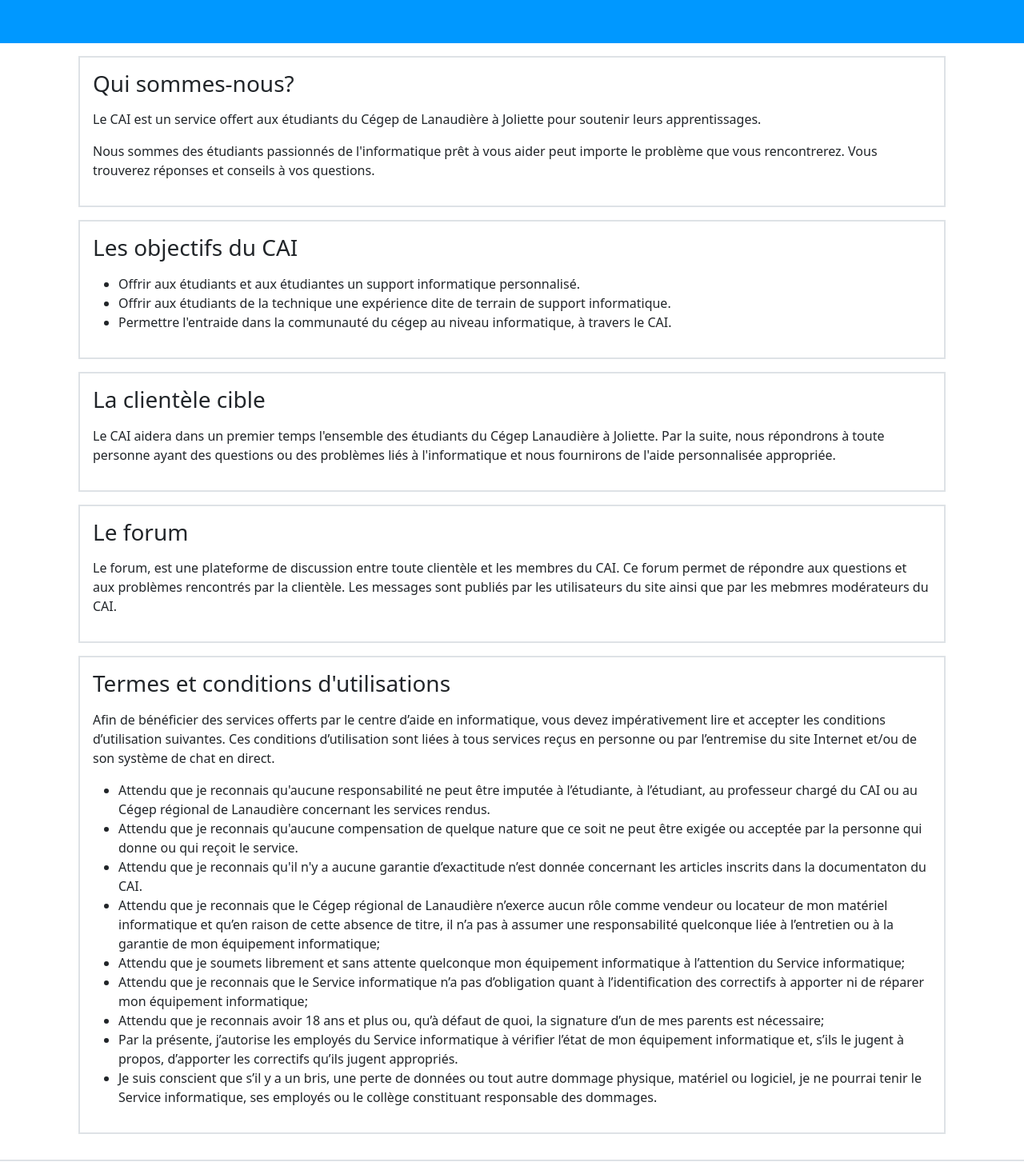
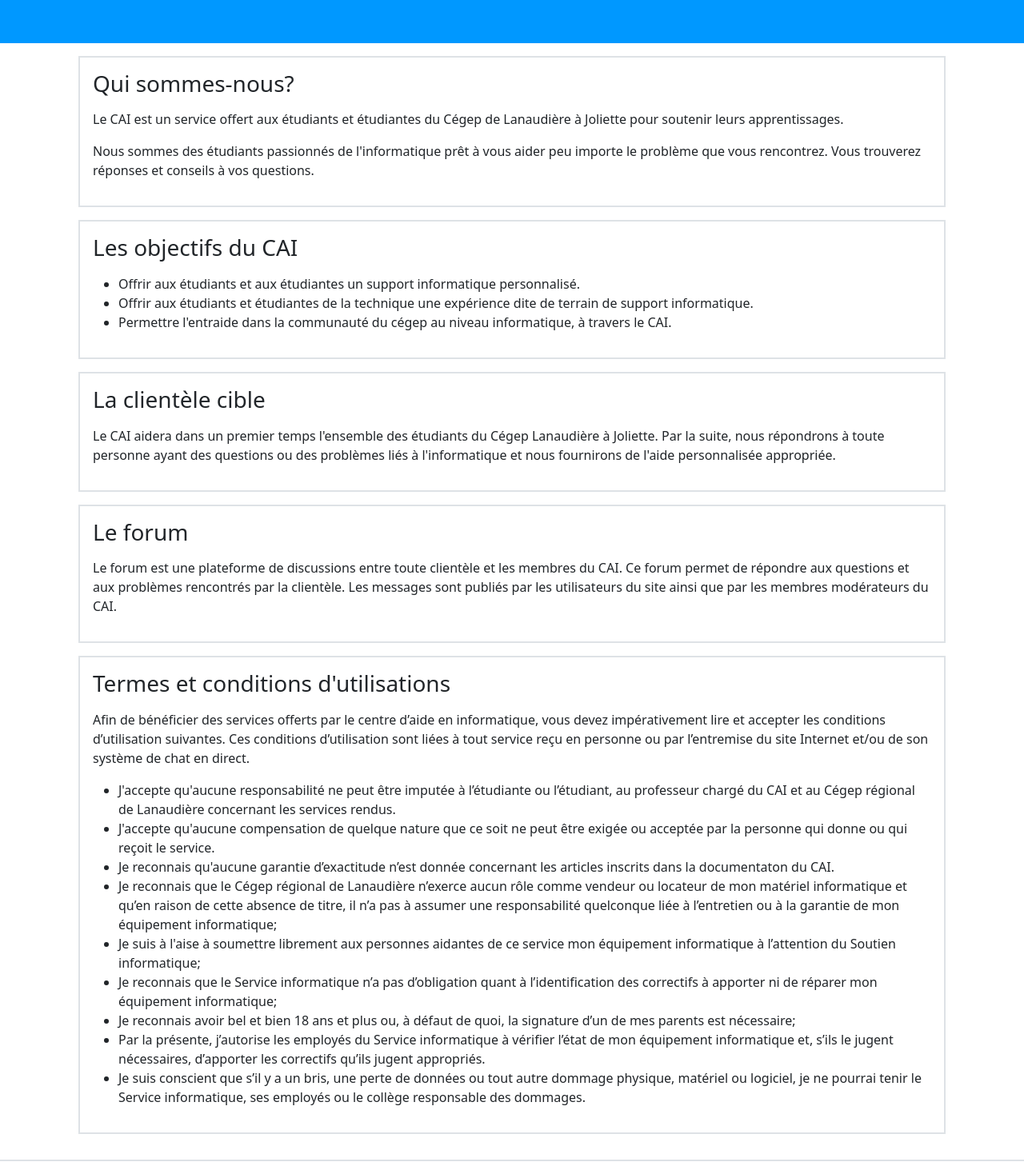
Before and after one commit to darkhappy/projet-soutien, a React (Create React App) app: page /about in a window 1280 px wide. Shown: the part 282-1750 px from the top of the page at 80% size. Built offline with nearby package versions, Linux system fonts and the light colour scheme.

Commit message:
Correction des erreurs de français

```diff
--- a/src/routes/About/About.jsx
+++ b/src/routes/About/About.jsx
@@ -4,7 +4,7 @@
 
 export default function About() {
   const title = "À propos";
-  const subtitle = "Tous à propos du Centre Aide en Informatique";
+  const subtitle = "À propos du Centre Aide en Informatique";
 
   return (
     <>
@@ -19,12 +19,12 @@
         >
           <h3 className="mb-3">Qui sommes-nous?</h3>
           <p>
-            Le CAI est un service offert aux étudiants du Cégep de Lanaudière à
-            Joliette pour soutenir leurs apprentissages.
+            Le CAI est un service offert aux étudiants et étudiantes du Cégep de
+            Lanaudière à Joliette pour soutenir leurs apprentissages.
           </p>
           <p>
             Nous sommes des étudiants passionnés de l'informatique prêt à vous
-            aider peut importe le problème que vous rencontrerez. Vous trouverez
+            aider peu importe le problème que vous rencontrez. Vous trouverez
             réponses et conseils à vos questions.
           </p>
         </div>
@@ -37,8 +37,8 @@
               personnalisé.
             </li>
             <li>
-              Offrir aux étudiants de la technique une expérience dite de
-              terrain de support informatique.
+              Offrir aux étudiants et étudiantes de la technique une expérience
+              dite de terrain de support informatique.
             </li>
             <li>
               Permettre l'entraide dans la communauté du cégep au niveau
@@ -60,10 +60,10 @@
         <div className="p-3 m-3 border border-2 border-radius-5" id="forum">
           <h3 className="mb-3">Le forum</h3>
           <p>
-            Le forum, est une plateforme de discussion entre toute clientèle et
+            Le forum est une plateforme de discussions entre toute clientèle et
             les membres du CAI. Ce forum permet de répondre aux questions et aux
             problèmes rencontrés par la clientèle. Les messages sont publiés par
-            les utilisateurs du site ainsi que par les mebmres modérateurs du
+            les utilisateurs du site ainsi que par les membres modérateurs du
             CAI.
           </p>
         </div>
@@ -74,55 +74,55 @@
             Afin de bénéficier des services offerts par le centre d’aide en
             informatique, vous devez impérativement lire et accepter les
             conditions d’utilisation suivantes. Ces conditions d’utilisation
-            sont liées à tous services reçus en personne ou par l’entremise du
+            sont liées à tout service reçu en personne ou par l’entremise du
             site Internet et/ou de son système de chat en direct.
           </p>
           <ul>
             <li>
-              Attendu que je reconnais qu'aucune responsabilité ne peut être
-              imputée à l’étudiante, à l’étudiant, au professeur chargé du CAI
-              ou au Cégep régional de Lanaudière concernant les services rendus.
+              J'accepte qu'aucune responsabilité ne peut être imputée à
+              l’étudiante ou l’étudiant, au professeur chargé du CAI et au Cégep
+              régional de Lanaudière concernant les services rendus.
             </li>
             <li>
-              Attendu que je reconnais qu'aucune compensation de quelque nature
-              que ce soit ne peut être exigée ou acceptée par la personne qui
-              donne ou qui reçoit le service.
+              J'accepte qu'aucune compensation de quelque nature que ce soit ne
+              peut être exigée ou acceptée par la personne qui donne ou qui
+              reçoit le service.
             </li>
             <li>
-              Attendu que je reconnais qu'il n'y a aucune garantie d’exactitude
-              n’est donnée concernant les articles inscrits dans la documentaton
-              du CAI.
+              Je reconnais qu'aucune garantie d’exactitude n’est donnée
+              concernant les articles inscrits dans la documentaton du CAI.
             </li>
             <li>
-              Attendu que je reconnais que le Cégep régional de Lanaudière
-              n’exerce aucun rôle comme vendeur ou locateur de mon matériel
-              informatique et qu’en raison de cette absence de titre, il n’a pas
-              à assumer une responsabilité quelconque liée à l’entretien ou à la
-              garantie de mon équipement informatique;
+              Je reconnais que le Cégep régional de Lanaudière n’exerce aucun
+              rôle comme vendeur ou locateur de mon matériel informatique et
+              qu’en raison de cette absence de titre, il n’a pas à assumer une
+              responsabilité quelconque liée à l’entretien ou à la garantie de
+              mon équipement informatique;
             </li>
             <li>
-              Attendu que je soumets librement et sans attente quelconque mon
-              équipement informatique à l’attention du Service informatique;
+              Je suis à l'aise à soumettre librement aux personnes aidantes de
+              ce service mon équipement informatique à l’attention du Soutien
+              informatique;
             </li>
             <li>
-              Attendu que je reconnais que le Service informatique n’a pas
-              d’obligation quant à l’identification des correctifs à apporter ni
-              de réparer mon équipement informatique;
+              Je reconnais que le Service informatique n’a pas d’obligation
+              quant à l’identification des correctifs à apporter ni de réparer
+              mon équipement informatique;
             </li>
             <li>
-              Attendu que je reconnais avoir 18 ans et plus ou, qu’à défaut de
+              Je reconnais avoir bel et bien 18 ans et plus ou, à défaut de
               quoi, la signature d’un de mes parents est nécessaire;
             </li>
             <li>
               Par la présente, j’autorise les employés du Service informatique à
               vérifier l’état de mon équipement informatique et, s’ils le jugent
-              à propos, d’apporter les correctifs qu’ils jugent appropriés.
+              nécessaires, d’apporter les correctifs qu’ils jugent appropriés.
             </li>
             <li>
               Je suis conscient que s’il y a un bris, une perte de données ou
               tout autre dommage physique, matériel ou logiciel, je ne pourrai
               tenir le Service informatique, ses employés ou le collège
-              constituant responsable des dommages.
+              responsable des dommages.
             </li>
           </ul>
         </div>
```
